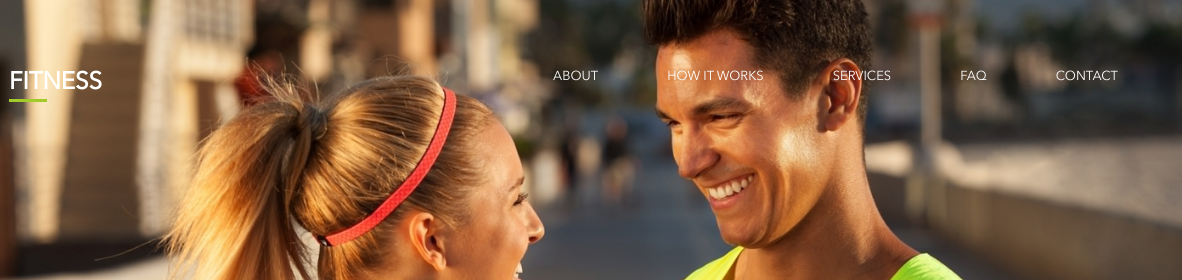
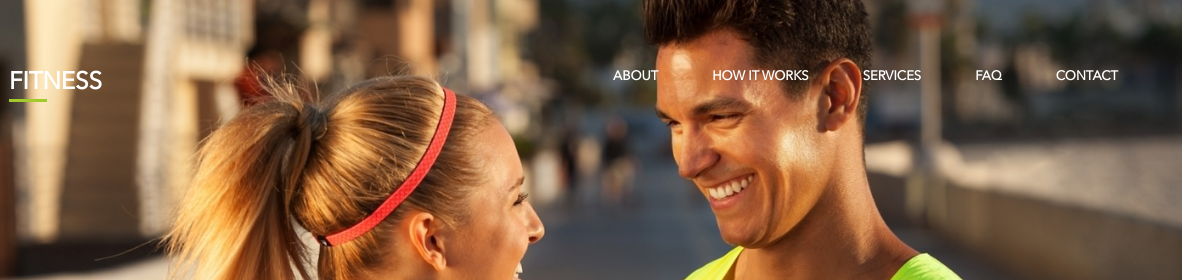
Before and after one commit to itsergeysobolit/Landing-fitness, a website: page index.html in a window 1280 px wide. Shown: the top 280 px of the page, 98-1280 px from the left. Drawn offline with Linux system fonts and the light colour scheme; files whose address does not match are found by name.

Commit message:
#11 fix font in menu

```diff
--- a/css/style.scss
+++ b/css/style.scss
@@ -59,7 +59,7 @@ body * {
         color: $white-color;;
         text-decoration: none;
         text-transform: uppercase;
-        font-weight: 500;
+        font-weight: 600;
         transition: all .5s ease;
     }
 
@@ -72,7 +72,7 @@ body * {
     }
 
     &-link:not(:last-child) {
-        margin-right: 65px;
+        margin-right: 50px;
     }
 
     &-bottom {
```
Also changed, not shown: css/style.css.
